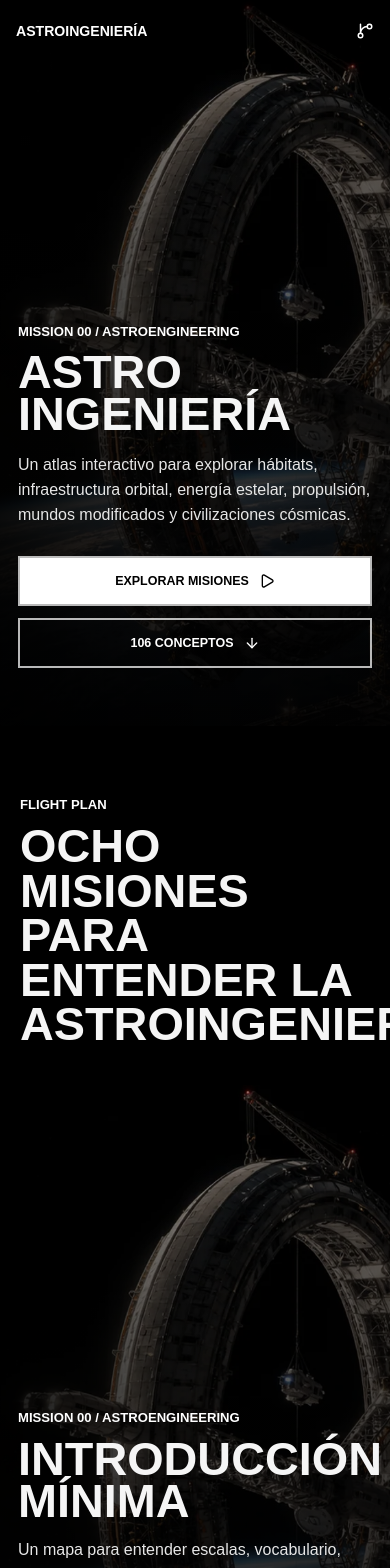
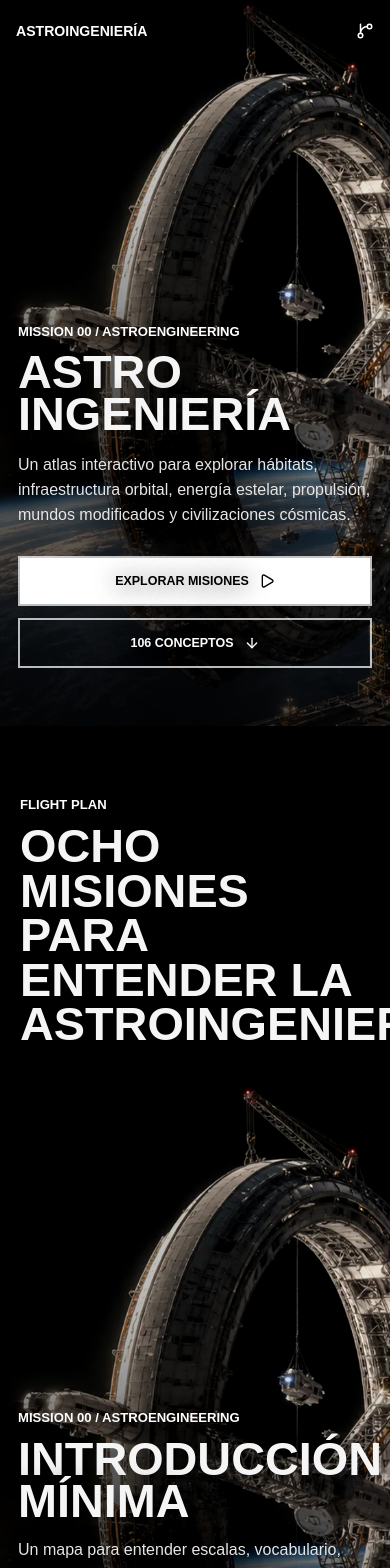
Before and after one commit to drayo00/AstroIngenieria, a React (Vite) app: page / in a window 390 px wide. Shown: the top 1568 px of the page. Built offline with nearby package versions, Linux system fonts and the light colour scheme.

Commit message:
Improve cinematic image clarity

```diff
--- a/src/App.css
+++ b/src/App.css
@@ -148,6 +148,7 @@ h3,
   width: 100%;
   height: 100%;
   object-fit: cover;
+  filter: brightness(1.14) contrast(1.05) saturate(1.04);
   transform: scale(1.02);
 }
 
@@ -157,13 +158,15 @@ h3,
   inset: 0;
   z-index: -2;
   background:
-    linear-gradient(90deg, rgba(0, 0, 0, 0.82), rgba(0, 0, 0, 0.22) 52%, rgba(0, 0, 0, 0.42)),
-    linear-gradient(180deg, rgba(0, 0, 0, 0.18), rgba(0, 0, 0, 0.92));
+    radial-gradient(ellipse at 24% 78%, rgba(0, 0, 0, 0.84), transparent 38%),
+    linear-gradient(90deg, rgba(0, 0, 0, 0.84), rgba(0, 0, 0, 0.38) 28%, rgba(0, 0, 0, 0.05) 54%, transparent 74%),
+    linear-gradient(180deg, rgba(0, 0, 0, 0.16), transparent 42%, rgba(0, 0, 0, 0.1));
 }
 
 .sx-hero-copy,
 .mission-copy {
   width: min(720px, 100%);
+  text-shadow: 0 2px 22px rgba(0, 0, 0, 0.72);
 }
 
 .sx-kicker {
@@ -405,7 +408,7 @@ h3,
   height: 100%;
   object-fit: cover;
   display: block;
-  filter: contrast(1.04) saturate(0.88);
+  filter: contrast(1.08) saturate(1.04);
   transition: transform 420ms ease;
 }
 
@@ -416,7 +419,9 @@ h3,
 .card-scrim {
   position: absolute;
   inset: 0;
-  background: linear-gradient(180deg, transparent 20%, rgba(0, 0, 0, 0.78));
+  background:
+    linear-gradient(180deg, transparent 48%, rgba(0, 0, 0, 0.68)),
+    linear-gradient(90deg, rgba(0, 0, 0, 0.08), transparent 58%);
 }
 
 .card-open {
@@ -969,6 +974,14 @@ h3,
     padding: 96px 18px 58px;
   }
 
+  .sx-scrim,
+  .mission-scrim {
+    background:
+      radial-gradient(ellipse at 50% 74%, rgba(0, 0, 0, 0.78), transparent 48%),
+      linear-gradient(180deg, rgba(0, 0, 0, 0.08), transparent 34%, rgba(0, 0, 0, 0.68)),
+      linear-gradient(90deg, rgba(0, 0, 0, 0.46), rgba(0, 0, 0, 0.08) 72%);
+  }
+
   .sx-hero h1 {
     font-size: clamp(2.35rem, 12vw, 3.25rem);
     line-height: 0.9;
--- a/src/components/MissionChapter.tsx
+++ b/src/components/MissionChapter.tsx
@@ -15,8 +15,8 @@ export function MissionChapter({ chapter, index, onOpenConcept }: MissionChapter
   return (
     <motion.article
       className="mission-panel"
-      initial={{ opacity: 0, y: 44 }}
-      whileInView={{ opacity: 1, y: 0 }}
+      initial={{ y: 36 }}
+      whileInView={{ y: 0 }}
       viewport={{ once: true, amount: 0.28 }}
       transition={{ duration: 0.65, ease: 'easeOut' }}
     >
```
